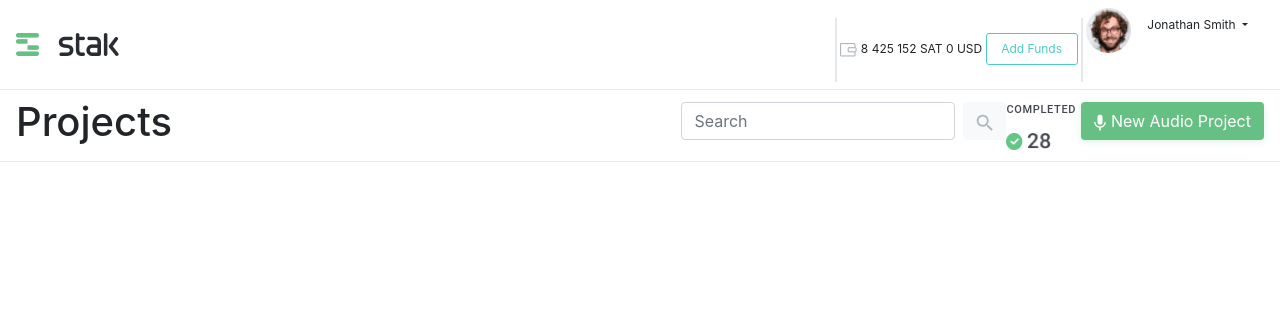
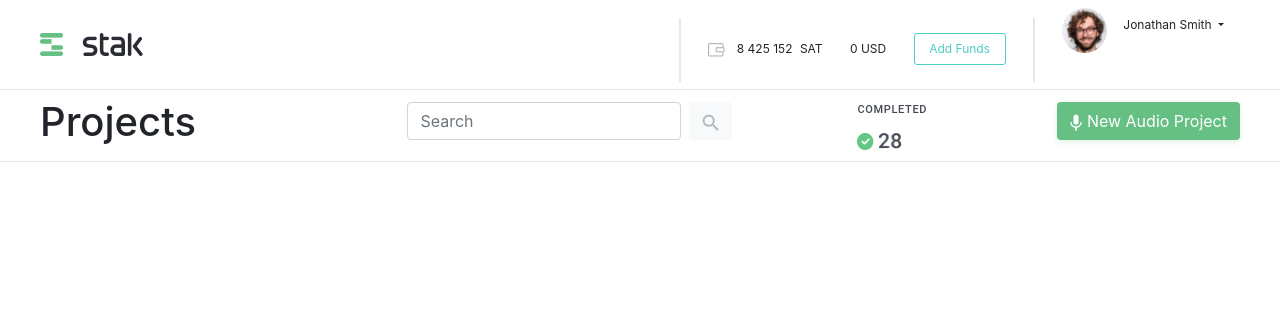
Before and after one commit to lautarosoliani/repo-audio-projects-JSonly, a plain HTML site: page Public/index.html in a window 1280 px wide. Drawn offline with nearby package versions, Linux system fonts and the light colour scheme.

Commit message:
Margins added

```diff
--- a/Public/index.html
+++ b/Public/index.html
@@ -23,18 +23,19 @@
                 <Navbar class="navbar">
                     <!-- LEFT NAVBAR -->
                     <div class="left-navbar">
-                        <img src="./Logo.png" alt="Brand logo" style="width: 103px; height: 23px;"></img>
+                        <img class="ml-4" src="./Logo.png" alt="Brand logo" style="width: 103px; height: 23px;"></img>
                     </div>
                     <!-- BALANCE -->
                     <div class="rightNavbar">
-                        <img src="./Vector.png" alt="" class="vector">
+                        <img src="./Vector.png" alt="" class="vector mr-4">
                         <Balance class="balance">
-                            <img src="./Balance.png" alt="Wallet image">
-                            <span>8 425 152 SAT</span>
-                            <span>0 USD</span>
-                            <button class="greenButton">Add Funds</button>
+                            <img src="./Balance.png" alt="Wallet image" class="mr-2">
+                            <span class="mr-1">8 425 152</span>
+                            <span class="mr-4">SAT</span>
+                            <span class="mr-4">0 USD</span>
+                            <button class="greenButton mr-4">Add Funds</button>
                         </Balance>
-                        <img src="./Vector.png" alt="" class="vector">
+                        <img src="./Vector.png" alt="" class="vector mr-4">
                         <!-- USER -->
                         <User class="d-inline-flex">
                             <!-- Profile Image -->
@@ -42,7 +43,7 @@
                                 style="width: 45px; height: 45px; border-radius: 50%">
                             <!-- Drop Menu -->
                             <DropMenu class="nav-item dropdown">
-                                <a class="nav-link dropdown-toggle" id="navbarDropdown" role="button"
+                                <a class="nav-link dropdown-toggle mr-4" id="navbarDropdown" role="button"
                                     data-toggle="dropdown">
                                     Jonathan Smith
                                 </a>
@@ -63,7 +64,7 @@
         <div class="mainHeader">
             <navbar class="navbar">
                 <div class=" left-navbar">
-                    <h1>Projects</h1>
+                    <h1 class="ml-4">Projects</h1>
                 </div>
                 <div class="rightNavbar d-flex">
                     <SearchBar>
@@ -83,7 +84,7 @@
                             <img src="./28.png" alt="Number of stats" style="width: 24px; height: 16px;">
                         </div>
                     </Stats>
-                    <NewAudioButton>
+                    <NewAudioButton class="mr-4">
 
                         <button type="button" class="btn buttonNewAudio">
                             <img src="./MicIcon.png" alt="New audio project">
--- a/Style/style.css
+++ b/Style/style.css
@@ -67,3 +67,7 @@ body {
   border-radius: 3px;
   color: white;
 }
+
+.d-flex {
+  gap: 125px;
+}
```
